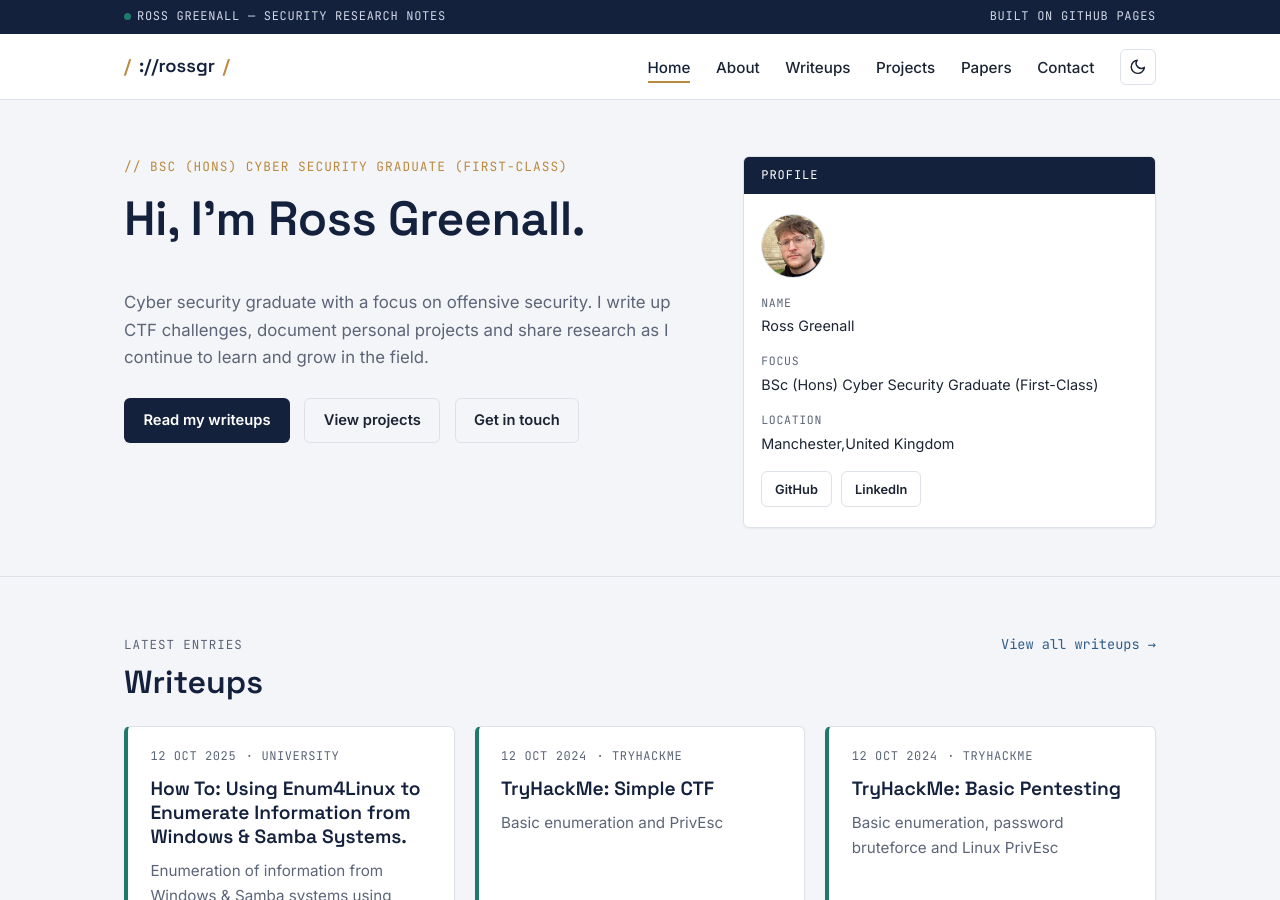
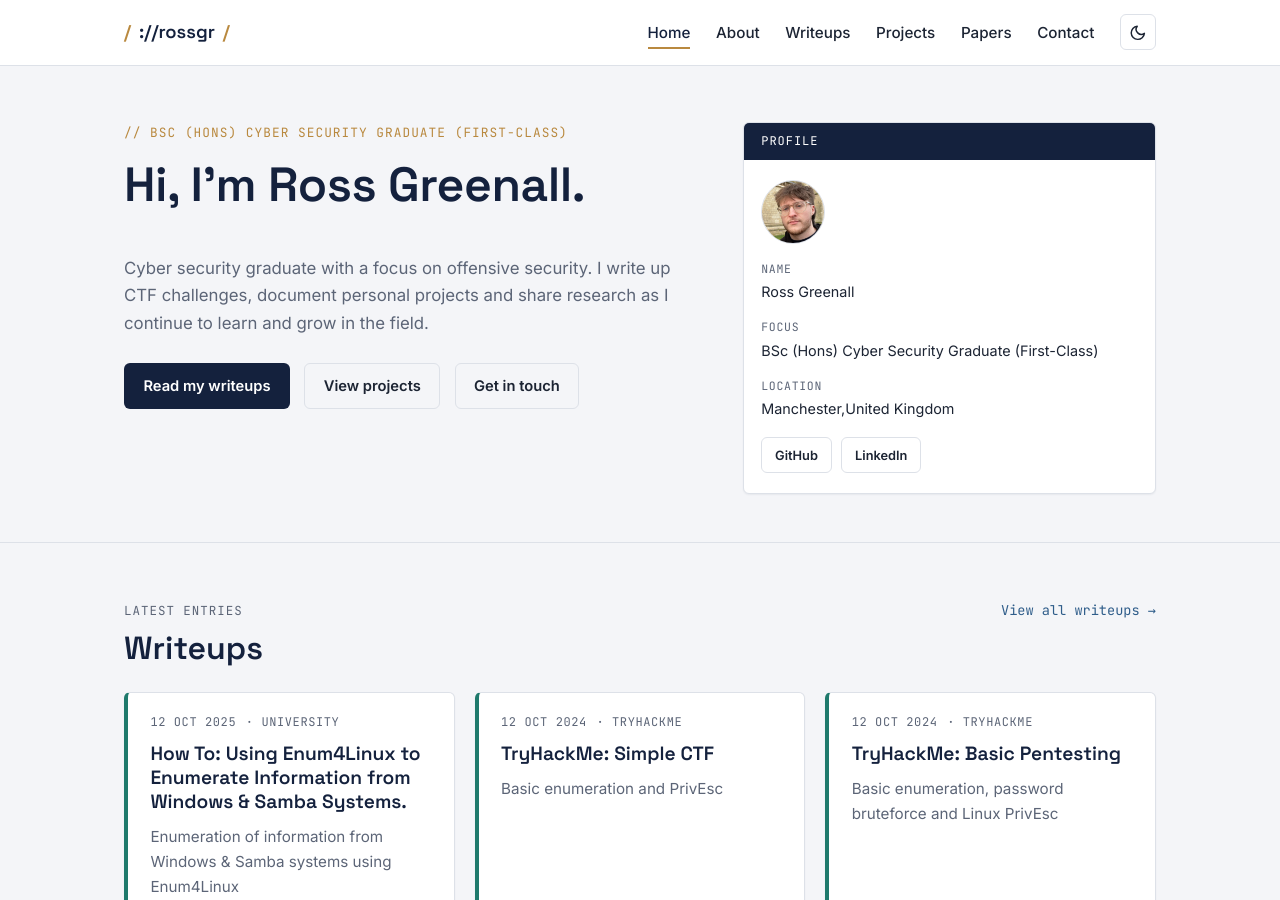
Before and after one commit to rossgr/rossgr.github.io, a Jekyll site: the page built from index.html, in a window 1280 px wide and 900 px high. Built offline with Jekyll 4.4.1, drawn with Linux system fonts in a browser that asks for light colours.

Commit message:
Removed masthead.

```diff
--- a/_includes/header.html
+++ b/_includes/header.html
@@ -1,9 +1,4 @@
-<div class="masthead-strip">
-  <div class="wrap">
-    <span class="masthead-strip__tag"><span class="dot"></span>{{ site.author.name }} — Security Research Notes</span>
-    <span class="masthead-strip__tag">Built on GitHub Pages</span>
-  </div>
-</div>
+
 
 <header class="site-header">
   <div class="wrap">
```
